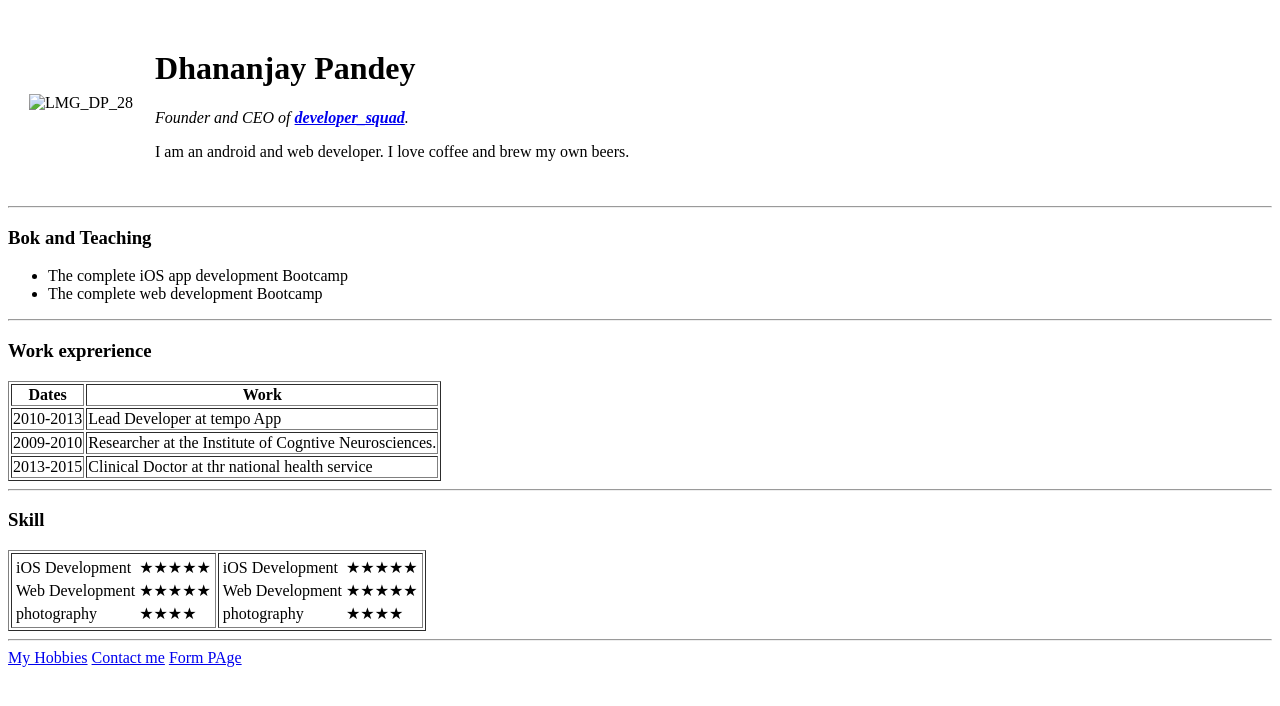
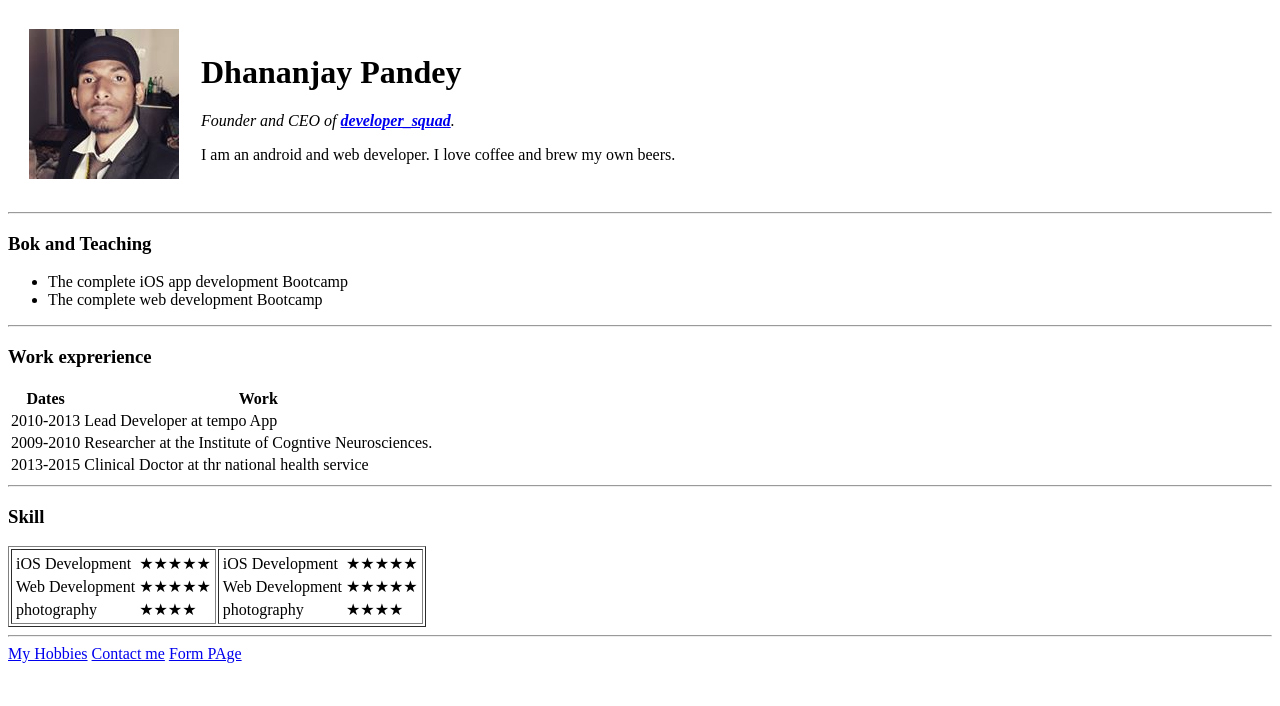
Before and after one commit to idhananjaypandey/cv, a plain HTML site: page index.html in a window 1280 px wide. Drawn offline with Linux system fonts and the light colour scheme.

Commit message:
Add initial cv website files

```diff
--- a/index.html
+++ b/index.html
@@ -3,11 +3,14 @@
   <head>
     <meta charset="utf-8">
     <title>Dhananjay's Personal Site</title>
+
+  <link rel="stylesheet" href="css/style.css">
+
   </head>
   <body>
     <table cellspacing="20">
       <tr>
-        <td><img src="images/img.jpg" alt="LMG_DP_28"></td>
+        <td><img src="img.jpg" alt="LMG_DP_28"></td>
         <td><h1>Dhananjay Pandey</h1>
         <p><em>Founder and CEO of <strong> <a href="https://www.instagram.com/developer_squad">developer_squad</a></strong>.</em></p>
         <p>I am an android and web developer. I love coffee and brew my own beers.</p></td>
@@ -24,7 +27,7 @@
     </ul>
     <hr>
     <h3>Work exprerience</h3>
-    <table border="1">
+    <table >
       <thead>
         <tr>
           <th>Dates</th>
```
